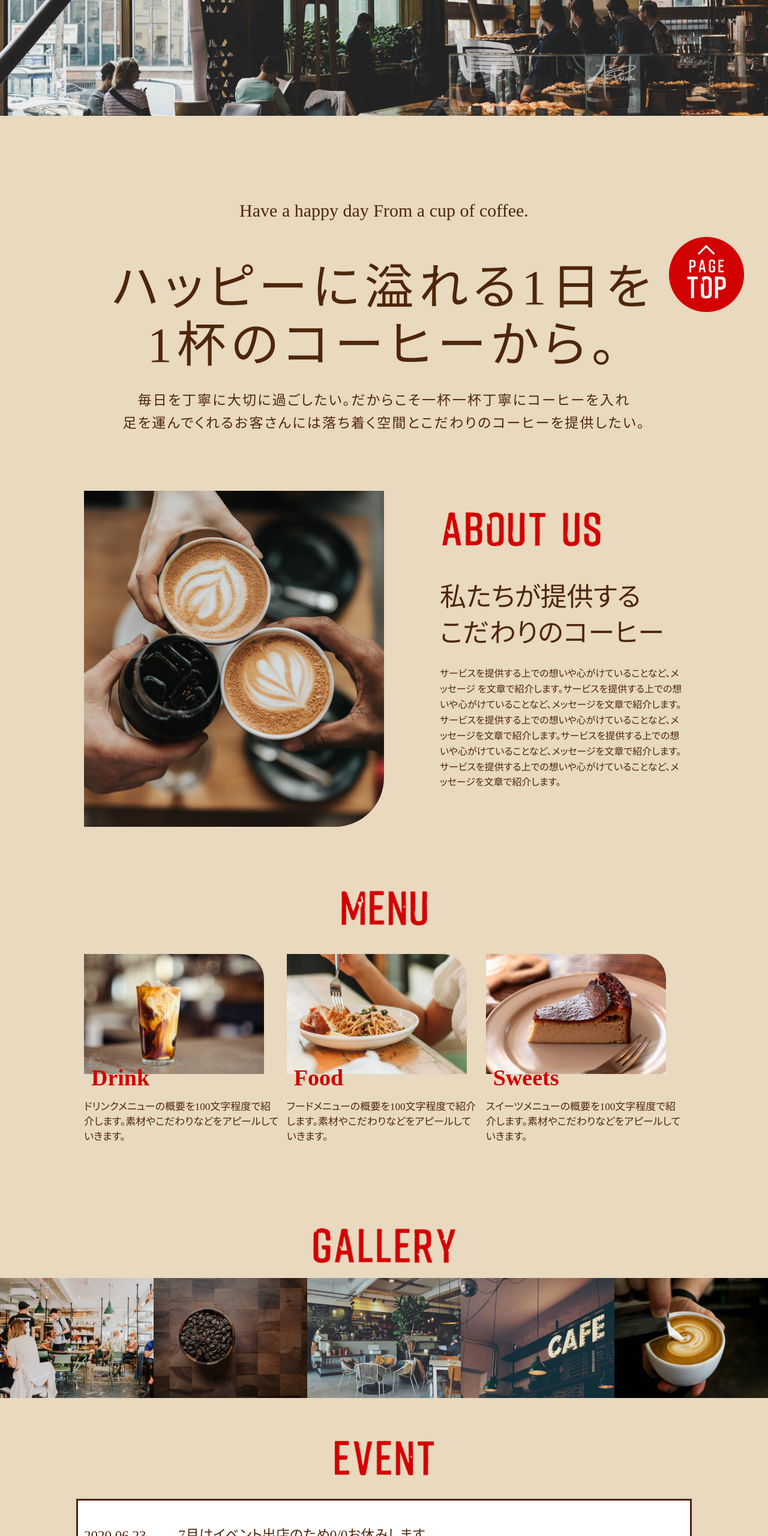
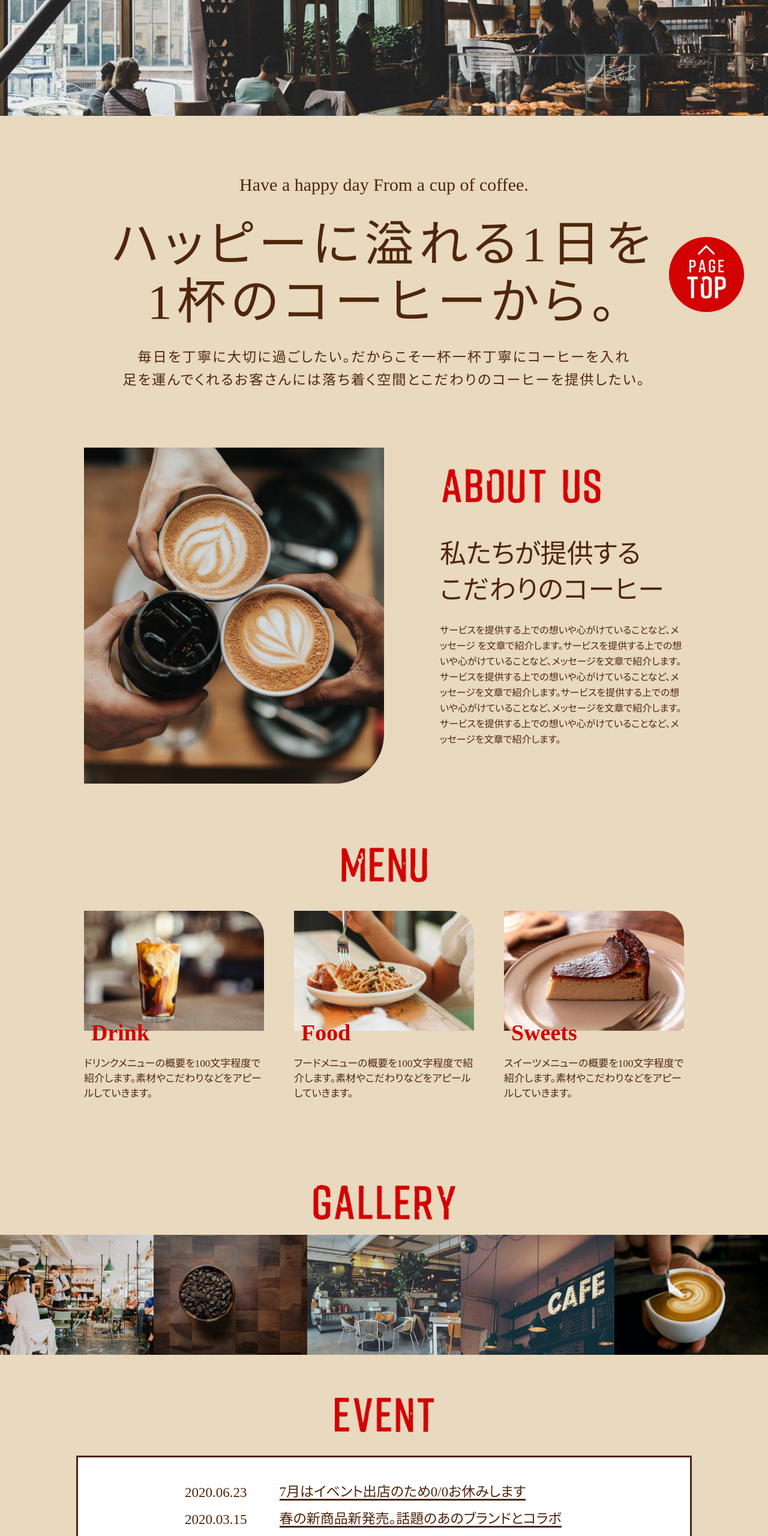
Before and after one commit to yu-ki0612-chi/dezastanew, a plain HTML site: page 第4回課題/index.html in a window 1280 px wide. Shown: the part 240-2800 px from the top of the page at 60% size. Drawn offline with Linux system fonts and the light colour scheme.

Commit message:
第4回課題修正03_尾上

```diff
--- a/第4回課題/css/style.css
+++ b/第4回課題/css/style.css
@@ -9,6 +9,7 @@ body {
 .header_slider img {
     width: 100%;
 }
+
 
 header {
     position: relative;
@@ -52,8 +53,7 @@ header {
 
 .text p:first-child {
     font-size: 30px;
-    line-height: 3.88;
-    margin: 100px 0 0 0;
+    margin: 100px 0 37px 0;
 
 }
 
@@ -135,7 +135,6 @@ header {
 .menu-container {
     display: flex;
     justify-content: space-between;
-    align-items: center;
     max-width: 1000px;
     margin: 0 auto;
     gap: 10px;
@@ -147,16 +146,21 @@ header {
 
 }
 
+.menu-box {
+    width: 30%;
+}
+
 
 
 
 .menu-image {
     border-top-right-radius: 41px;
+    width: 100%;
 }
 
 .menu-box h3 {
     position: absolute;
-    top: 187px;
+    top: 92%;
     left: 12px;
     color: #d30202;
     font-size: 38px;
@@ -215,17 +219,6 @@ header {
     border: 3.6px solid #4f260b;
 }
 
-/* 先生の動画内でbackground-colorとborderを.event-boxから.event-containerに移動させるとテキストが中央よりになり左右の余白も取れておりましたが、実際に同じように変更してみても左側の余白が詰まってしまいます。なぜでしょうか。。。 */
-.event-box {
-    width: 100%;
-
-    display: flex;
-    flex-direction: column;
-    justify-content: center;
-
-}
-
-
 .event-list {
     display: flex;
     font-size: 23px;
@@ -266,7 +259,7 @@ header {
 /* footer */
 footer {
     background-color: #ffffff;
-    padding-top: 50px;
+    padding-bottom: 74px;
 
 }
 
@@ -274,8 +267,9 @@ footer {
     max-width: 1000px;
     display: flex;
     justify-content: flex-start;
-    align-items: center;
+    align-items: flex-start;
     margin: 0 auto;
+    padding-top: 82px;
     color: #000000;
 
 
@@ -285,13 +279,13 @@ footer {
     width: 226px;
     height: auto;
     font-size: 52px;
+    padding-left: 10px;
 }
 
 
 .footer-txt p {
     font-size: 20px;
     margin-left: 64px;
-    padding-top: 82px;
     line-height: 1.95;
     color: #000000;
     text-align: left;
@@ -310,3 +304,9 @@ footer {
     bottom: 40px;
     width: 125px;
 }
+
+/*
+修正終えましたので、ご確認よろしくお願いいたします。そしていつも分かりやすく添削いただきありがとうございます！先生の説明を聞き、わかったぞ！と思いながら自分でやってみようとすると、どうだったかな？眉間に皺を寄せてます。
+コーディングを独学でするには骨が折れるなと本当に思いました。
+
+マップのキッザニア福岡には行ったことがなくて今年中に子どもたちに職業体験をさせてあげたいなぁと計画しています！何か自分の好きなことを見つけられるきっかけになったらいいなと思ってます*/
```
